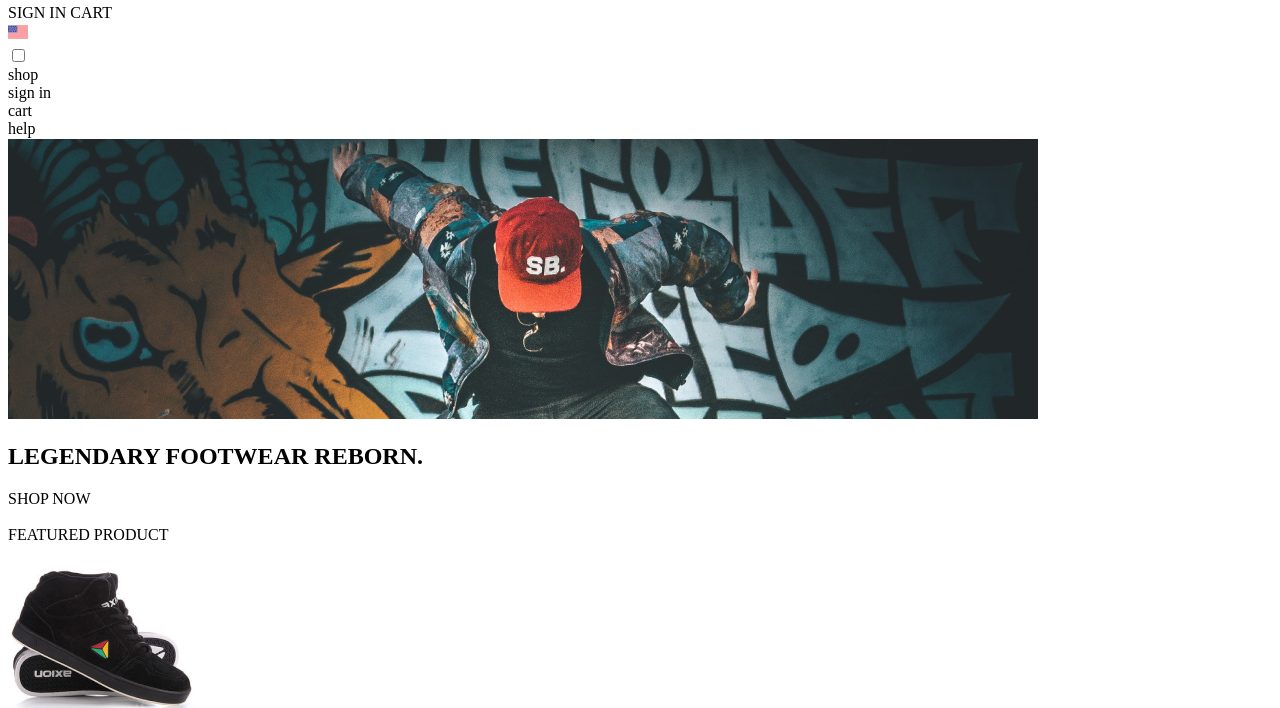
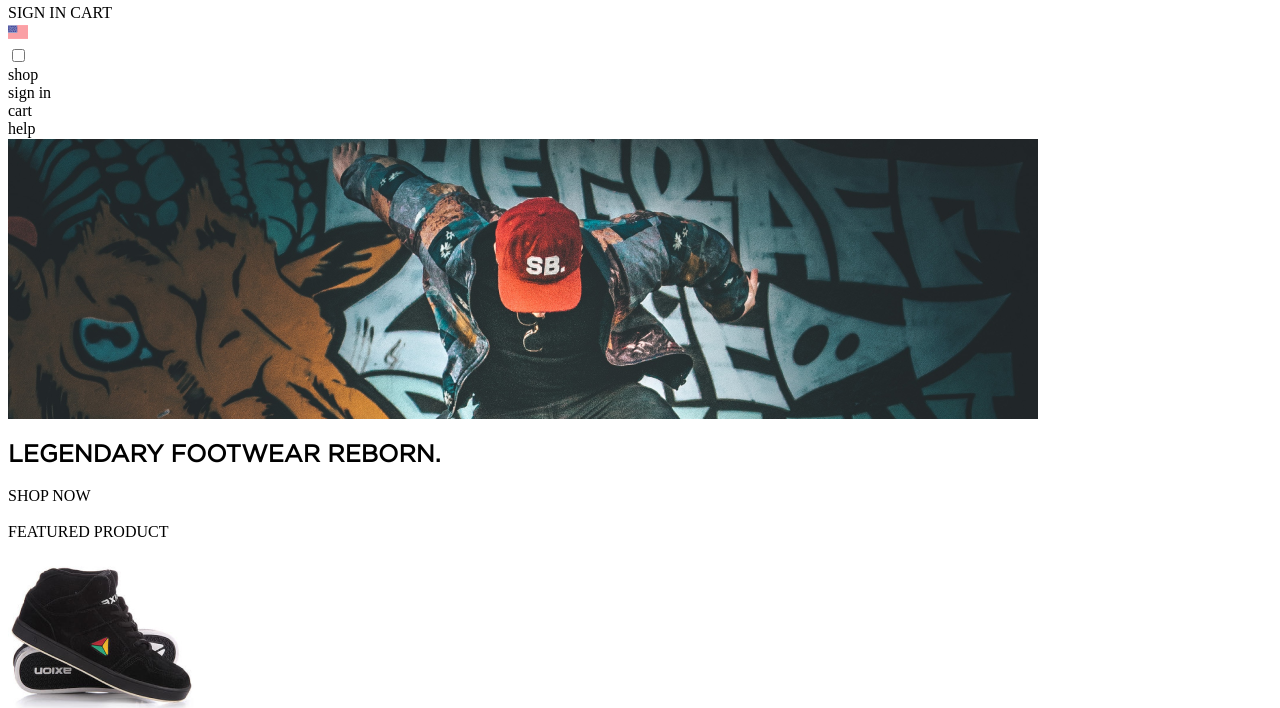
Before and after one commit to WebHeroSchool/Axion_by_Ilyuza, a plain HTML site: page index.html in a window 1280 px wide. Shown: the part 121-829 px from the top of the page. Drawn offline with Linux system fonts and the light colour scheme.

Commit message:
Add files via upload

```diff
--- /dev/null
+++ b/fonts.css
@@ -0,0 +1,6 @@
+@font-face {
+  font-family: 'Gotham Pro';
+  src: url('fonts/gothampro.woff') format('woff');
+  font-weight: normal;
+  font-style: normal;
+}
--- a/index.html
+++ b/index.html
@@ -4,6 +4,8 @@
   <meta charset="UTF-8">
   <meta name="viewport" content="width=device-width, initial-scale=1.0">
   <title>Axion</title>
+  <link rel="stylesheet" href="fonts.css">
+  <link rel="stylesheet" href="styles.css">
 </head>
 <body>
   <div class="wrapper">
--- /dev/null
+++ b/styles.css
@@ -0,0 +1,3 @@
+.description__title {
+  font-family: 'Gotham Pro', sans-serif;
+}
```
Also changed, not shown: fonts/gothampro.woff (added).
